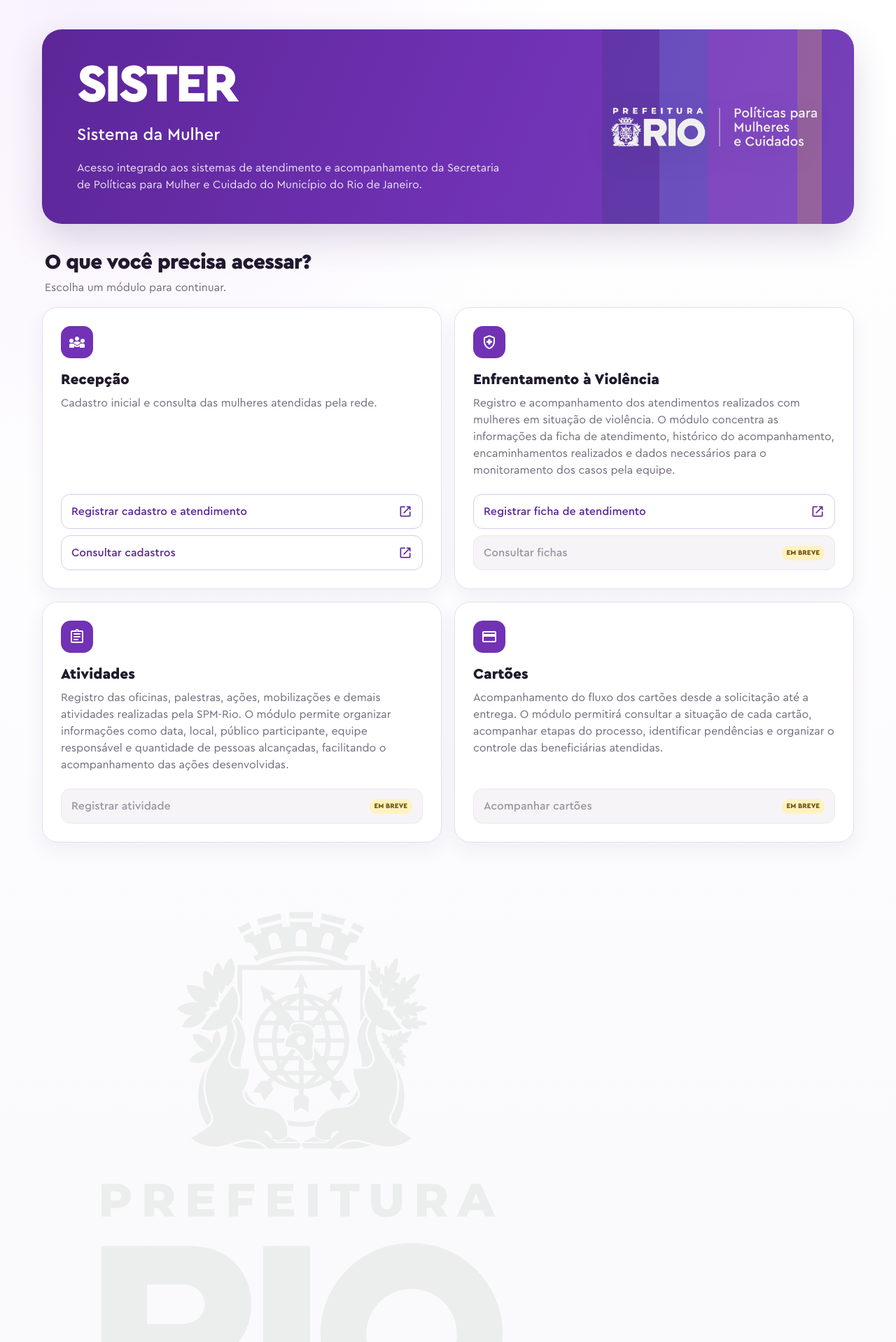
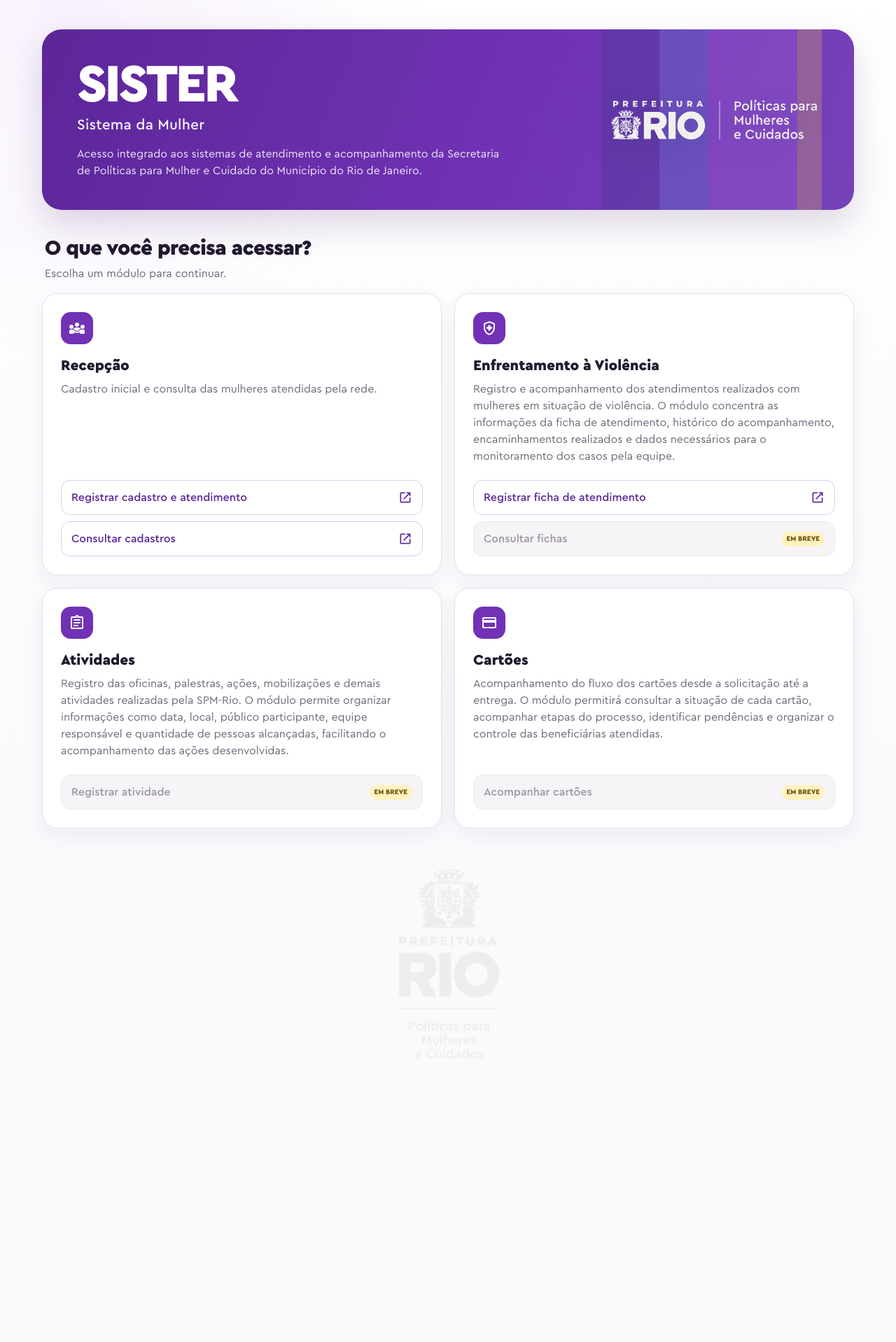
Before and after one commit to SPMRio/sister_easy, a Next.js app: page / in a window 1280 px wide. Shown: the top 1918 px of the page at 70% size. After the commit the page ends 1563 px from the top, so only its background shows below. Built offline with nearby package versions, Linux system fonts and the light colour scheme.

Commit message:
style: inverter destaque do hero e centralizar logo final

```diff
--- a/app/globals.css
+++ b/app/globals.css
@@ -105,22 +105,20 @@
   max-width: 650px;
 }
 
-.hero-kicker {
-  display: inline-block;
-  margin-bottom: 10px;
-  font-size: 12px;
-  font-weight: 800;
-  letter-spacing: .12em;
-  text-transform: uppercase;
-  color: rgba(255,255,255,.9);
-}
-
 .hero h1 {
   margin: 0;
   font-size: clamp(48px, 6vw, 78px);
   line-height: .94;
   letter-spacing: -.045em;
   font-weight: 900;
+}
+
+.hero h2 {
+  margin: 8px 0 0;
+  font-size: clamp(15px, 1.7vw, 21px);
+  font-weight: 500;
+  letter-spacing: .01em;
+  color: rgba(255,255,255,.92);
 }
 
 .hero p {
@@ -260,14 +258,17 @@
 
 footer {
   display: flex;
-  justify-content: space-between;
-  gap: 12px;
-  padding: 34px 4px 6px;
-  color: #81798a;
-  font-size: 13px;
+  justify-content: center;
+  align-items: center;
+  padding: 42px 4px 12px;
 }
 
-footer strong { color: var(--purple); }
+.footer-logo {
+  display: block;
+  width: min(180px, 44vw);
+  height: auto;
+  object-fit: contain;
+}
 
 @media (max-width: 760px) {
   .page {
@@ -298,6 +299,6 @@
   }
 
   footer {
-    flex-direction: column;
+    padding-top: 32px;
   }
 }
```
